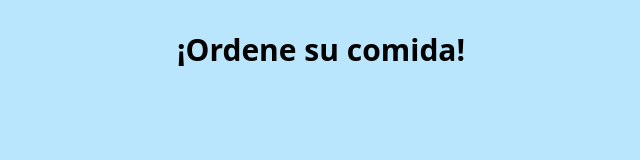
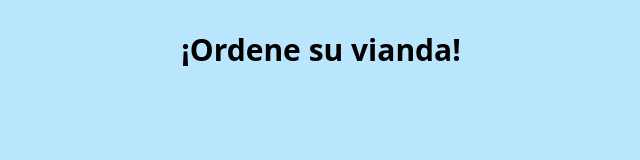
Before and after one commit to agusOlivieri/viandaApp-front-end, a Vue app: page / in a window 1280 px wide. Shown: the top 160 px of the page, without its empty margins (319-959 px from the left). Built offline with nearby package versions, Linux system fonts and the light colour scheme.

Commit message:
just so i dont lose the streak

```diff
--- a/src/views/HomeView.vue
+++ b/src/views/HomeView.vue
@@ -4,7 +4,7 @@ import PedirViandaBtn from '@/components/PedirViandaBtn.vue';
 
 <template>
   <section id="home" class="flex flex-col h-screen w-full py-4">
-    <h1 class="text-3xl font-bold text-center mt-4">¡Ordene su comida!</h1>
+    <h1 class="text-3xl font-bold text-center mt-4">¡Ordene su vianda!</h1>
     <div class="flex-grow flex justify-center items-center">
       <PedirViandaBtn />
     </div>
```
